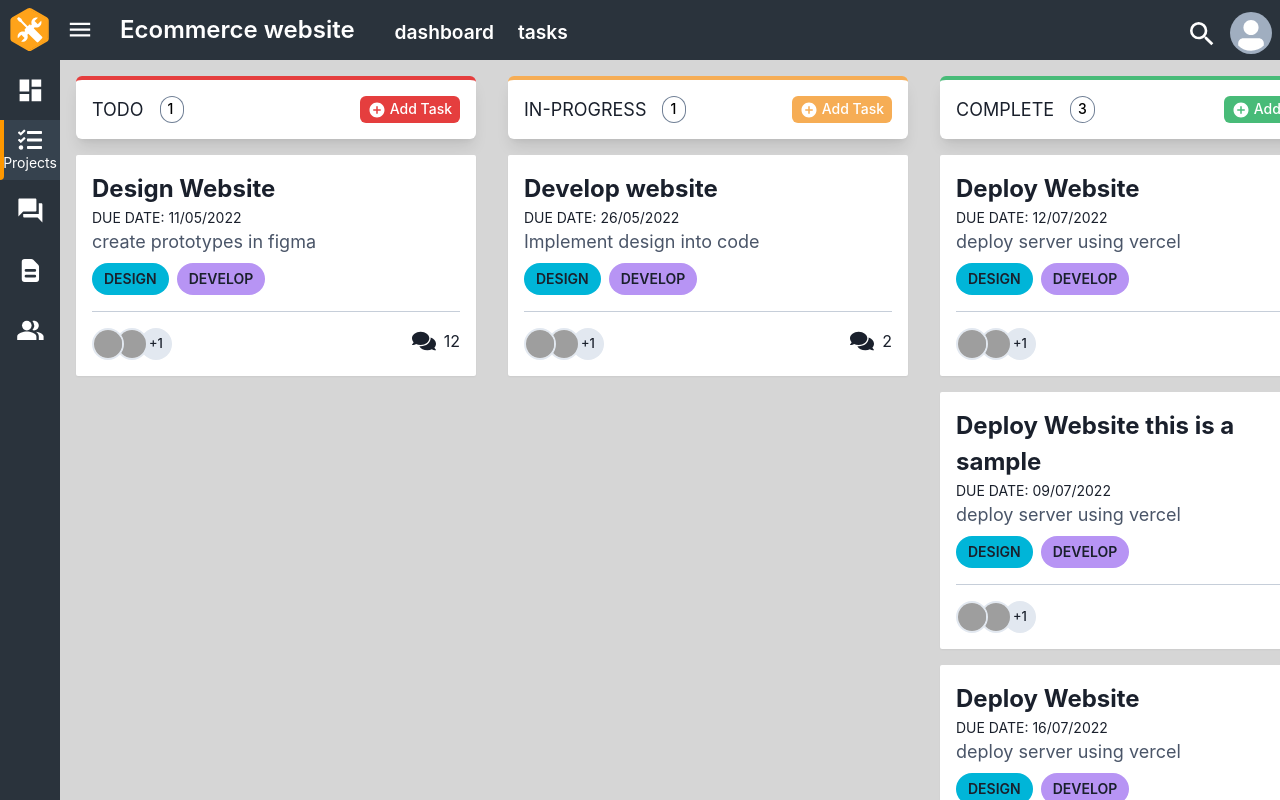
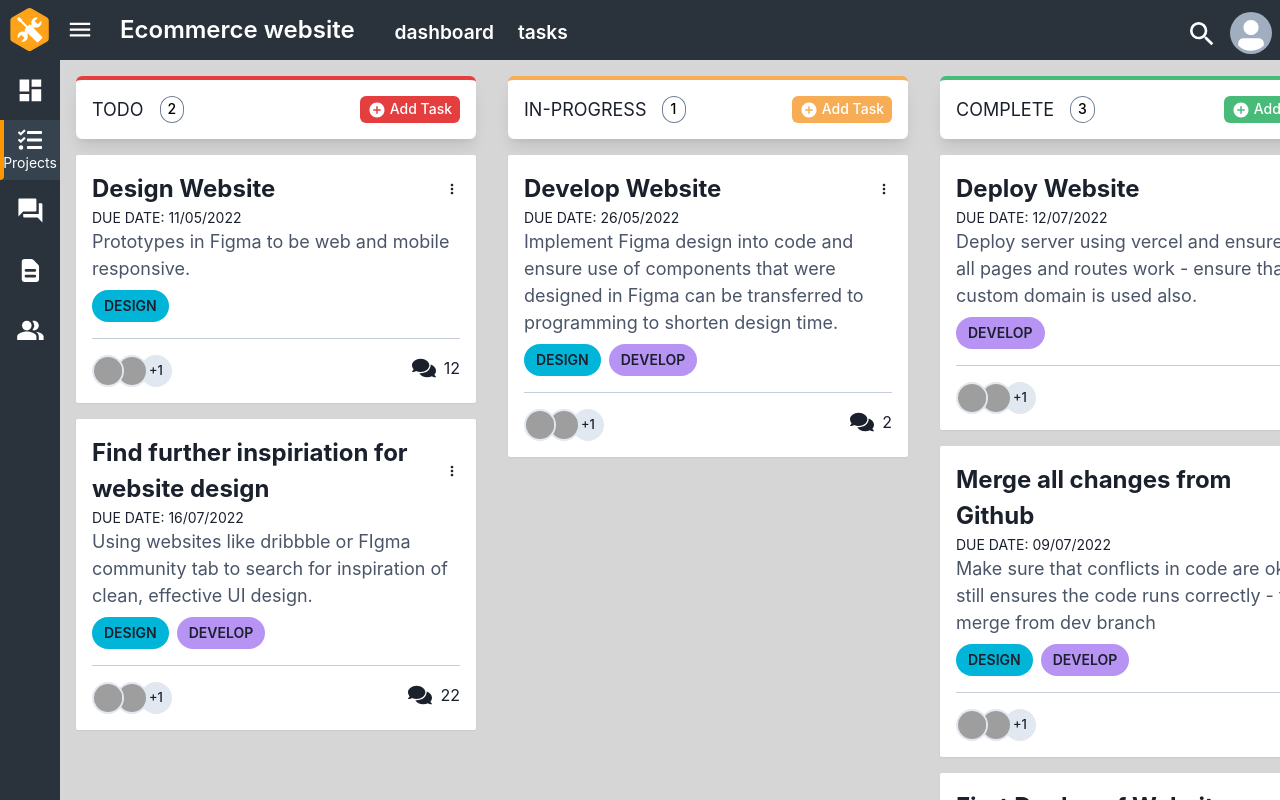
Before and after one commit to DawidWraga/team-project, a Next.js app: page /projects/1/tasks in a window 1280 px wide. Built offline with nearby package versions, Linux system fonts and the light colour scheme; sample sign-in values are in the browser's storage; grey boxes are pictures that could not be loaded.

Commit message:
added edit and delete three dot button

```diff
--- a/components/tasks/Task.jsx
+++ b/components/tasks/Task.jsx
@@ -9,11 +9,16 @@ import {
   Divider,
   Flex,
   Spacer,
+  Menu,
+  MenuButton,
+  MenuList,
+  MenuItem,
 } from '@chakra-ui/react';
 import { FaComments, FaTasks } from 'react-icons/fa';
 import React from 'react';
 import { Paper } from 'styles/Paper';
-
+import { BiDotsVerticalRounded } from 'react-icons/bi';
+import { AiFillEdit, AiFillDelete } from 'react-icons/ai';
 const tagToColorMap = {
   design: 'cyan.500',
   develop: 'purple.300',
@@ -24,14 +29,32 @@ export function Task(props) {
 
   return (
     <Paper w="1/3" display="inline-block" p="4">
+      <Flex>
         <Text fontSize={'2xl'} textAlign="left" fontWeight="bold">
           {task.title}
+        </Text>
+        <Spacer />
+        <Menu placement="left-start">
+          <MenuButton>
+            <BiDotsVerticalRounded />
+          </MenuButton>
+          <MenuList>
+            <MenuItem>
+              <AiFillEdit />
+              <Text pl="4px">Edit</Text>
+            </MenuItem>
+            <MenuItem>
+              <AiFillDelete />
+              <Text pl="4px">Delete</Text>
+            </MenuItem>
+          </MenuList>
+        </Menu>
+      </Flex>
       <Text fontSize="sm" fontWeight="normal" textColor="">
         DUE DATE: {task.dueDate}
       </Text>
       <Text fontSize="lg" fontWeight="normal" textColor="gray.600">
         {task.description}
-        </Text>
       </Text>
       <ButtonGroup variant="solid" spacing="2" pt="2" pb="4">
         {task.tags &&
--- a/db/tasks.json
+++ b/db/tasks.json
@@ -5,21 +5,21 @@
     "dateCreated": "01/01/2022",
     "dueDate": "11/05/2022",
     "status": "todo",
-    "description": "create prototypes in figma",
+    "description": "Prototypes in Figma to be web and mobile responsive.",
     "listName": "design",
     "projectId": 1,
     "assigneeIds": [1],
-    "tags": ["design", "develop"],
+    "tags": ["design"],
     "comments": "12"
   },
 
   {
     "id": 2,
-    "title": "Develop website",
+    "title": "Develop Website",
     "dateCreated": "01/01/2022",
     "dueDate": "26/05/2022",
     "status": "in-progress",
-    "description": "Implement design into code",
+    "description": "Implement Figma design into code and ensure use of components that were designed in Figma can be transferred to programming to shorten design time.",
     "listName": "development",
     "projectId": 1,
     "assigneeIds": [2],
@@ -32,20 +32,20 @@
     "dateCreated": "01/01/2022",
     "dueDate": "12/07/2022",
     "status": "complete",
-    "description": "deploy server using vercel",
+    "description": "Deploy server using vercel and ensure that all pages and routes work - ensure that a custom domain is used also.",
     "listName": "devops",
     "projectId": 1,
     "assigneeIds": [1],
-    "tags": ["design", "develop"],
+    "tags": ["develop"],
     "comments": "9"
   },
   {
     "id": 4,
-    "title": "Deploy Website this is a sample",
+    "title": "Merge all changes from Github",
     "dateCreated": "01/01/2022",
     "dueDate": "09/07/2022",
     "status": "complete",
-    "description": "deploy server using vercel",
+    "description": "Make sure that conflicts in code are ok and still ensures the code runs correctly - then merge from dev branch",
     "listName": "devops",
     "projectId": 1,
     "assigneeIds": [1],
@@ -54,11 +54,24 @@
   },
   {
     "id": 5,
-    "title": "Deploy Website",
+    "title": "First Deploy of Website",
     "dateCreated": "01/01/2022",
     "dueDate": "16/07/2022",
     "status": "complete",
-    "description": "deploy server using vercel",
+    "description": "Make website live with Vercel and Github integration - make sure that everything works",
+    "listName": "devops",
+    "projectId": 1,
+    "assigneeIds": [1],
+    "tags": ["design", "develop"],
+    "comments": "22"
+  },
+  {
+    "id": 6,
+    "title": "Find further inspiriation for website design",
+    "dateCreated": "01/01/2022",
+    "dueDate": "16/07/2022",
+    "status": "todo",
+    "description": "Using websites like dribbble or FIgma community tab to search for inspiration of clean, effective UI design.",
     "listName": "devops",
     "projectId": 1,
     "assigneeIds": [1],
```
Lines whose indentation alone changed are shown as unchanged.
